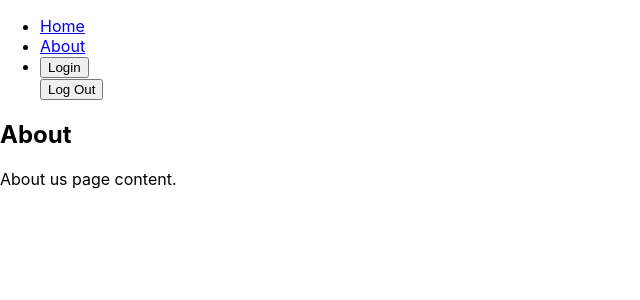
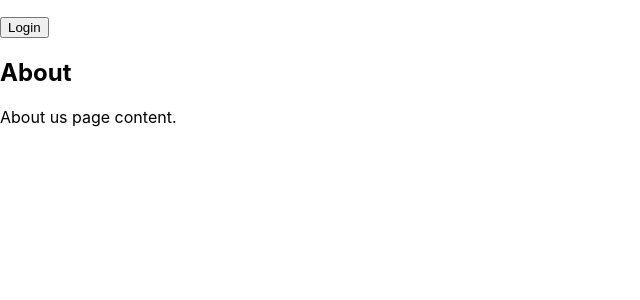
Before and after one commit to uOttahack6/frontend, a React (Create React App) app: page /about in a window 1280 px wide. Shown: the top 300 px of the page, without its empty margins (0-640 px from the left). Built offline with nearby package versions, Linux system fonts and the light colour scheme.

Commit message:
user permissions for components

```diff
--- a/src/App.js
+++ b/src/App.js
@@ -17,21 +17,31 @@ const App = () => {
         {/* Navbar */}
         <nav>
           <ul>
+
+          {isAuthenticated && (
+              <>
                 <li>
                   <Link to="/home">Home</Link>
                 </li>
                 <li>
                   <Link to="/about">About</Link>
                 </li>
+                <li>
+                  <LogoutButton />
+                </li>
+
+                <LogoutButton></LogoutButton>
+              </>
+            )}
+
+            </ul>
+
             {/* Conditionally render login button */}
             {!isAuthenticated && (
-              <li>
+
                 <LoginButton />
-              </li>
+
             )}
-
-            <LogoutButton></LogoutButton>
-          </ul>
         </nav>
 
         {/* Content */}
```
Lines whose indentation alone changed are shown as unchanged.
